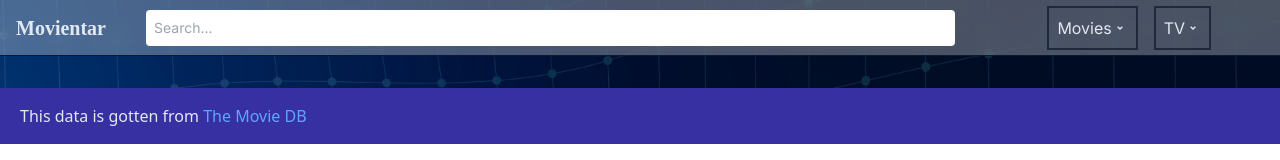
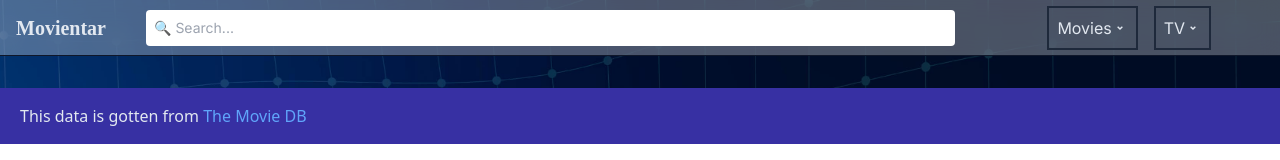
Before and after one commit to alfariiizi/movientar, a React (Create React App) app: page / in a window 1280 px wide. Shown: the top 160 px of the page. Built offline with nearby package versions, Linux system fonts and the light colour scheme; a web font is replaced by a local one.

Commit message:
Adding search-icon in search-bar's placeholder

```diff
--- a/src/components/Navbar.jsx
+++ b/src/components/Navbar.jsx
@@ -33,7 +33,7 @@ const Navbar = ({ titleSite }) => {
         <form onSubmit={handleSubmit} className="mx-10 w-full">
           <input
             type="text"
-            placeholder="Search..."
+            placeholder="&#x1F50D; Search..."
             value={searchName}
             onChange={(e) => setSearchName(e.target.value)}
             className="w-full rounded p-2 text-sm text-black"
```
